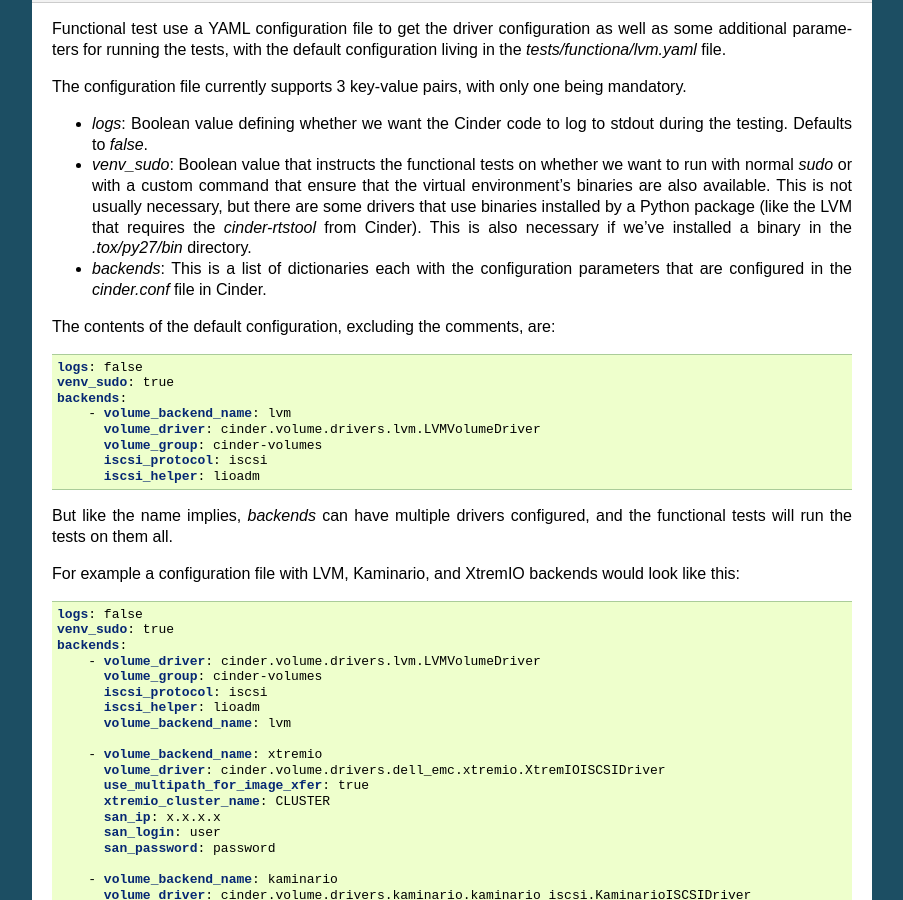
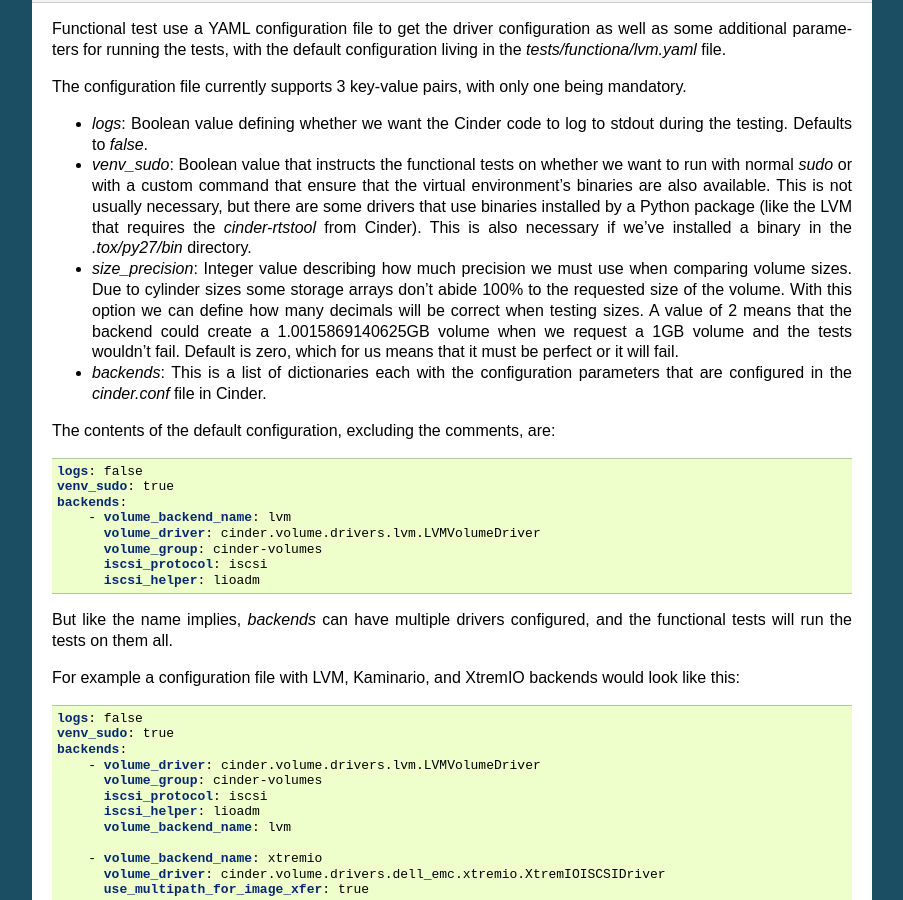
Before and after one commit to Akrog/cinderlib, a Sphinx documentation site: the page built from docs/validating_backends.rst, in a window 1280 px wide and 900 px high, scrolled down 841 px. Shown: the whole window, without its empty margins (198-1101 px from the left). Built offline with Sphinx 7.4.7, drawn with Linux system fonts in a browser that asks for light colours.

Commit message:
Functional tests support for non precise sizes
Due to cylinder sizes some storage arrays don't abide 100% to the
requested size of the volume, provisioning a slightly larger volume.

Functional tests expect perfect matches, so any difference will make the
tests fail.

To support these type of backends we now have the `size_precision`
functional test configuration option.

```diff
--- a/docs/validating_backends.rst
+++ b/docs/validating_backends.rst
@@ -72,6 +72,14 @@ being mandatory.
   package (like the LVM that requires the `cinder-rtstool` from Cinder).  This
   is also necessary if we've installed a binary in the `.tox/py27/bin`
   directory.
+
+- `size_precision`: Integer value describing how much precision we must use
+  when comparing volume sizes.  Due to cylinder sizes some storage arrays don't
+  abide 100% to the requested size of the volume.  With this option we can
+  define how many decimals will be correct when testing sizes.  A value of 2
+  means that the backend could create a 1.0015869140625GB volume when we
+  request a 1GB volume and the tests wouldn't fail.  Default is zero, which for
+  us means that it must be perfect or it will fail.
 
 - `backends`: This is a list of dictionaries each with the configuration
   parameters that are configured in the `cinder.conf` file in Cinder.
```
Also changed, not shown: 2 other files.
